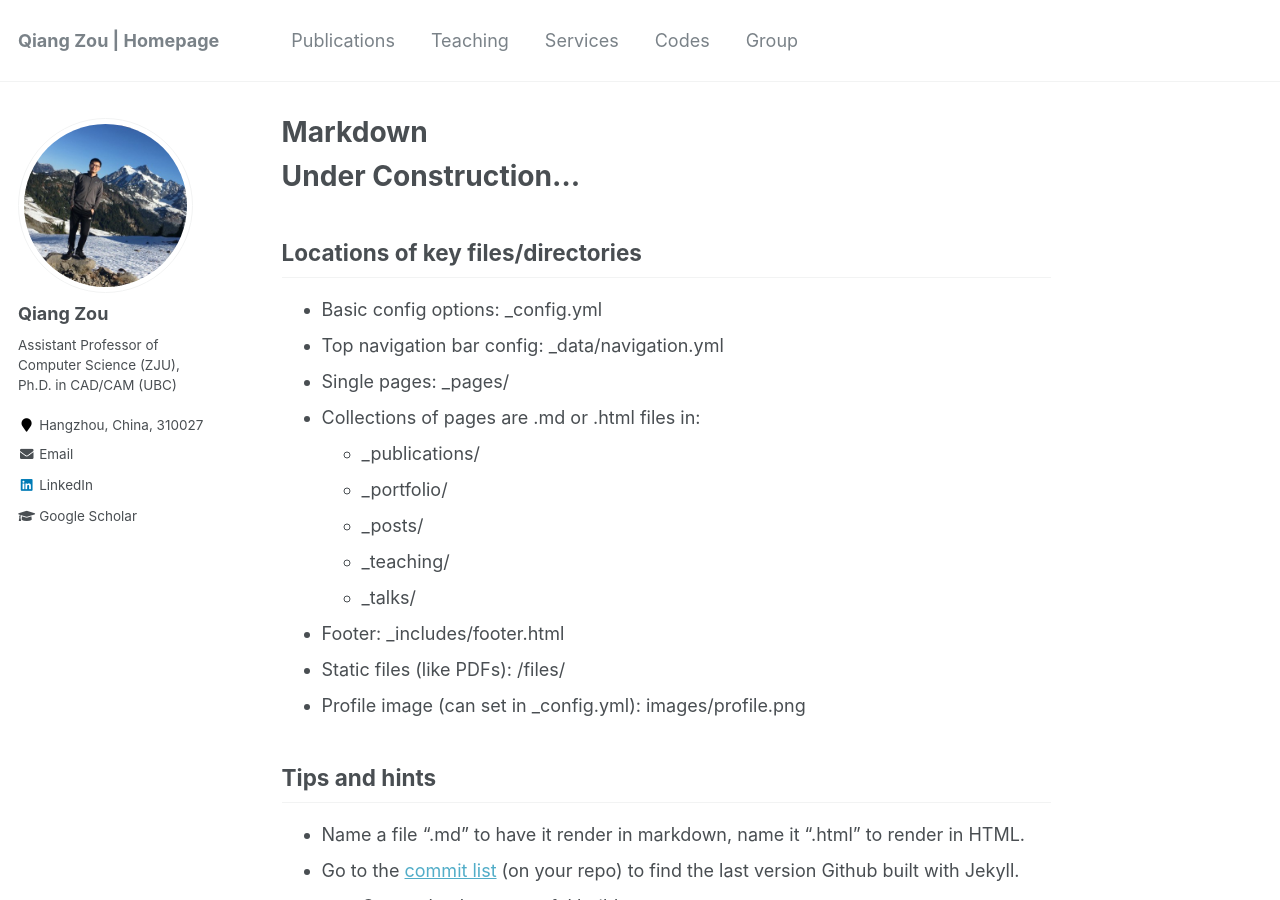
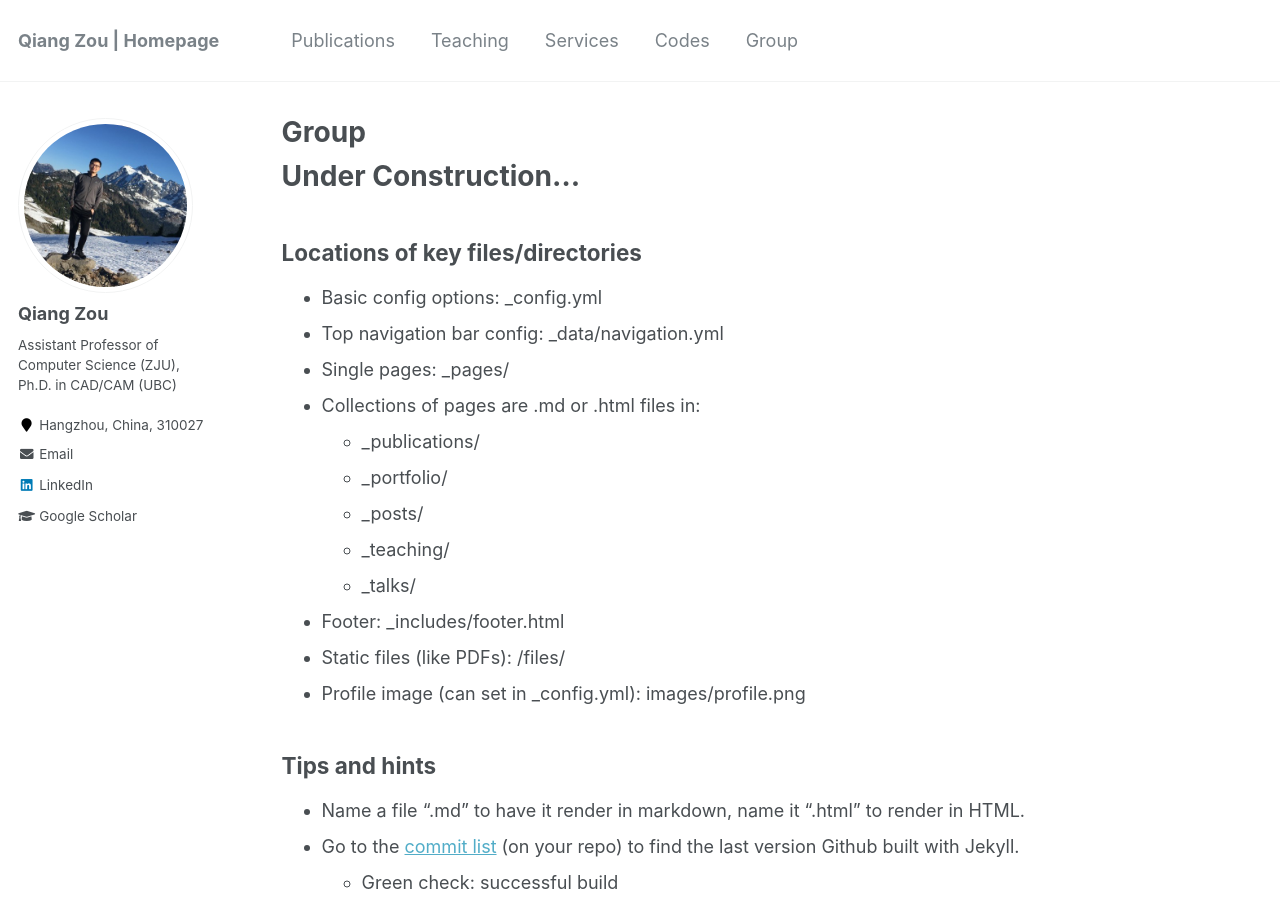
Before and after one commit to Qiang-Zou/Qiang-Zou.github.io, a Jekyll site: the page built from _pages/group.md, in a window 1280 px wide and 900 px high. Built offline with Jekyll 4.4.1, drawn with Linux system fonts in a browser that asks for light colours.

Commit message:
Update group.md

```diff
--- a/_pages/group.md
+++ b/_pages/group.md
@@ -1,10 +1,8 @@
 ---
+layout: archive
+title: "Group"
 permalink: /group/
-title: "Markdown"
 author_profile: true
-redirect_from:
-  - /group/
-  - /group.html
 ---
 
 Under Construction...
```
